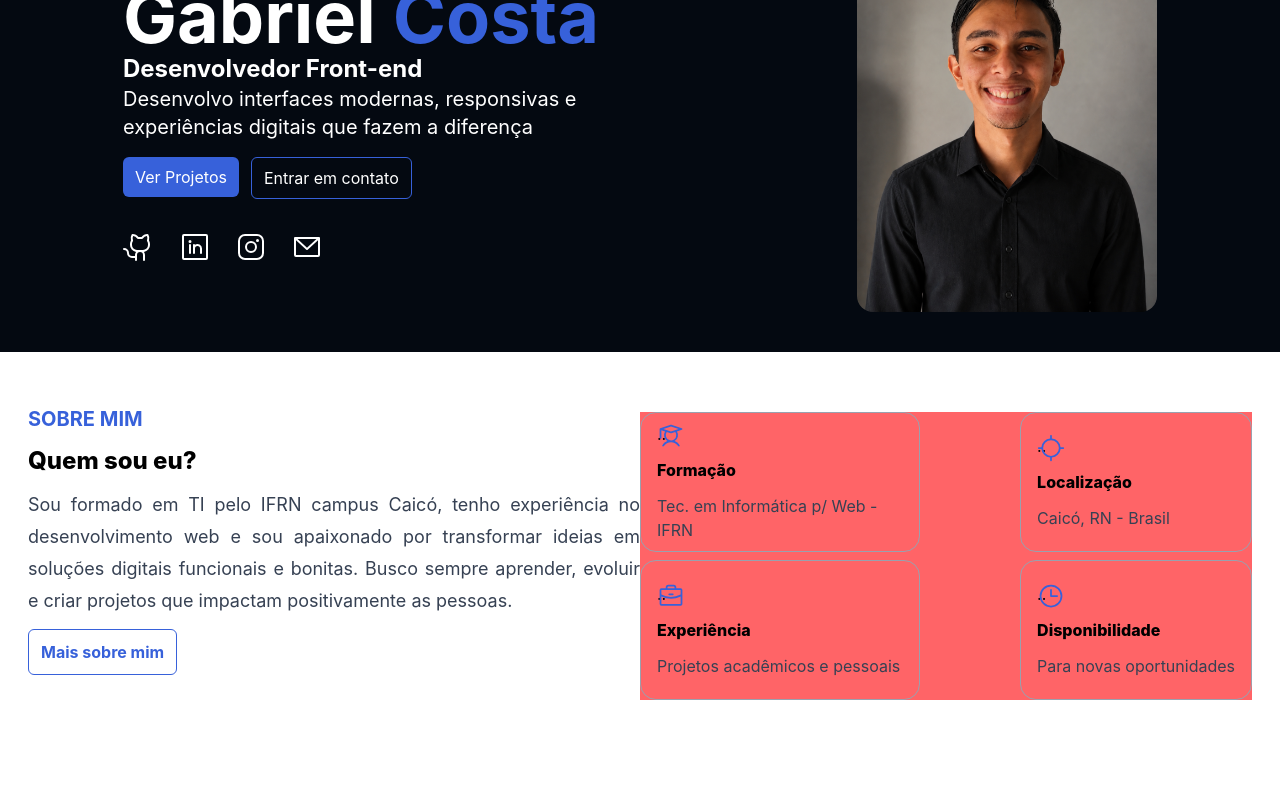
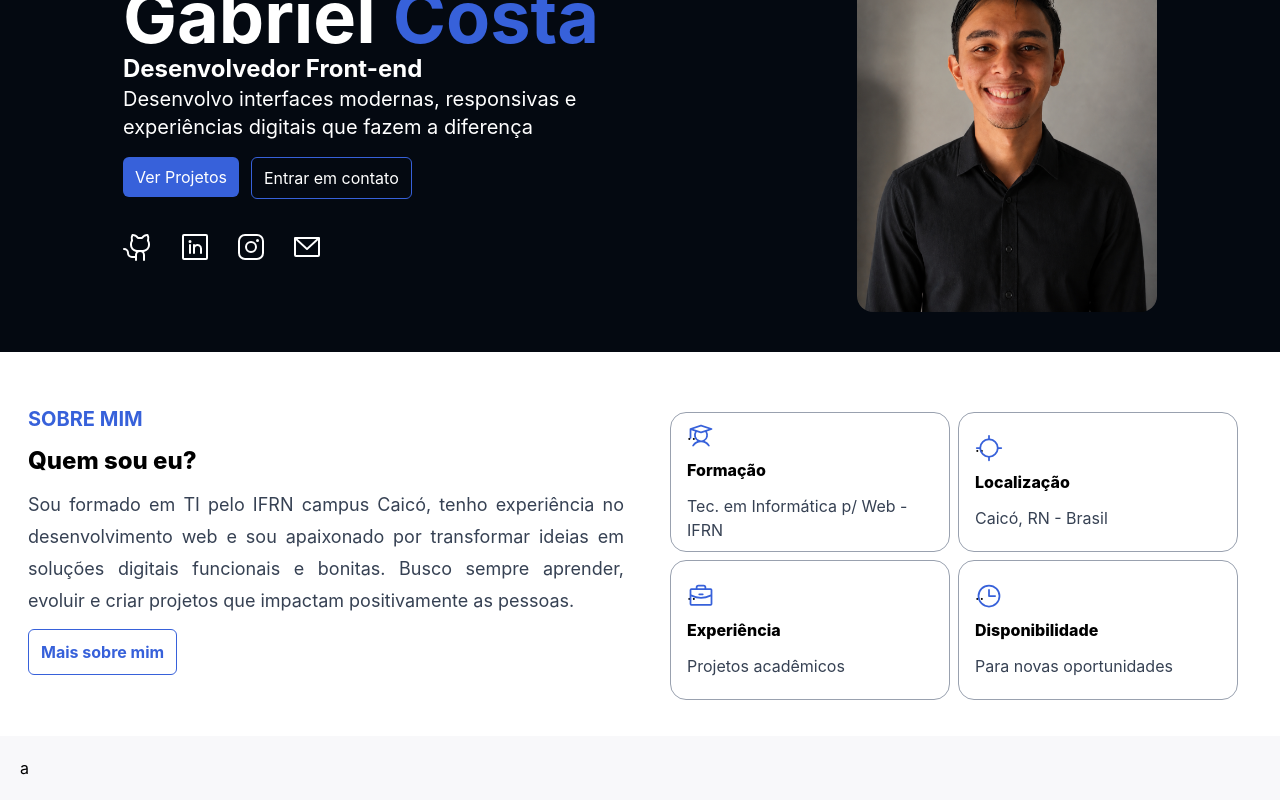
Before and after one commit to gabriel360p/portifolio-pessoal, a React (Vite) app: page / in a window 1280 px wide. Shown: the part 192-992 px from the top of the page. Before the commit the page ends 892 px from the top, so only its background shows below. Built offline with nearby package versions, Linux system fonts and the light colour scheme.

Commit message:
fix: correção do comportamento inesperado do grid que contém e controla os cards informativos da seção 'sobre mim'

```diff
--- a/src/components/CardAbout.tsx
+++ b/src/components/CardAbout.tsx
@@ -4,17 +4,20 @@ interface CardAboutProps {
     title: string;
     icon: ReactNode;
     description: string;
+    custom?: string;
 }
 
-export function CardAbout({ title, icon, description }: CardAboutProps) {
+export function CardAbout({custom, title, icon, description }: CardAboutProps) {
     return (
 
-            <div className="border-[0.5px]
+            <div className={`
+                ${custom}
+                border-[0.5px]
                 md:max-w-[280px]
                 flex flex-col h-35 justify-center items-start
                 gap-3 rounded-2xl border-gray-400
-                px-4
-            ">
+                px-4`
+            }>
                 <div className="relative w-fit h-fit">..
                     <div className="absolute inset-0 bottom-4">{icon}</div>
                 </div>
--- a/src/components/Navbar.tsx
+++ b/src/components/Navbar.tsx
@@ -1,7 +1,7 @@
 
+import { ListIcon } from '@phosphor-icons/react'
+import { useState } from 'react'
 import logo from '../assets/dev-frontend-logo1.png'
-import { useState } from 'react'
-import { ListIcon } from '@phosphor-icons/react'
 export function NavBar() {
     const [navMenu, setNavMenu] = useState<boolean>(false)
 
@@ -21,10 +21,12 @@ export function NavBar() {
         lg:px-15
         `}>
             <nav className="flex items-center justify-between w-full h-full">
-                <img src={logo} className='object-cover
+                <img
+                alt='logo'
+                src={logo} className='object-cover
                 h-15
-
-                w-auto' />
+                w-auto'
+                />
 
                 <div className='hidden
                 md:flex
--- a/src/containers/App.tsx
+++ b/src/containers/App.tsx
@@ -110,15 +110,21 @@ function App() {
 
 			{/* SOBRE MIM */}
 			<section
-				className="grid relative mt-28 px-7
-      grid-cols-1
-      md:grid-cols-2
+				className="
+        min-w-full
+        grid mt-28 px-7
+        grid-cols-1
+        md:grid-cols-2
+        md:justify-center md:items-center
+        md:gap-8
+
       "
 			>
 				<div
 					className="flex
-        leading-7 flex-col items-start justify-center
-        lg:gap-3
+          leading-7 flex-col items-start justify-center
+          lg:gap-3
+
         "
 				>
 					<p
@@ -156,14 +162,18 @@ function App() {
 				</div>
 
 				<div
-					className="mt-8 grid grid-cols-1
+					className="mt-8
+          grid grid-cols-1
           gap-2
-          md:grid-flow-col md:auto-cols-max md:justify-center items-center
+          md:grid-cols-2 md:justify-center md:items-center
 
-          bg-red-400
+
         "
 				>
-					<div className="flex flex-col gap-2">
+					<div className="flex flex-col gap-2
+
+          md:items-end
+          ">
 						<CardAbout
 							title="Formação"
 							description="Tec. em Informática p/ Web - IFRN"
@@ -171,7 +181,8 @@ function App() {
 						/>
 						<CardAbout
 							title="Experiência"
-							description="Projetos acadêmicos e pessoais"
+              custom='w-full'
+							description="Projetos acadêmicos"
 							icon={<BriefcaseIcon size={28} className="text-bg-indigo" />}
 						/>
 					</div>
@@ -189,6 +200,24 @@ function App() {
 					</div>
 				</div>
 			</section>
+			{/* FIM DO SOBRE MIM */}
+
+			{/* TECNOLIGIAS QUE UTILIZO */}
+      <section
+      className='
+      bg-bg-tecnologies-section
+      w-full
+      p-5
+      mt-9
+      '
+      >
+        <div>
+
+        </div>
+
+
+        a
+      </section>
 		</>
 	);
 }
--- a/src/styles/index.css
+++ b/src/styles/index.css
@@ -4,7 +4,7 @@
     --color-bg-hero:#040911;
     --color-bg-indigo:#3761da;
     --color-bg-indigo-variant:#345fe9;
-
+    --color-bg-tecnologies-section:#f8f8fa
 }
 
 *{
```
